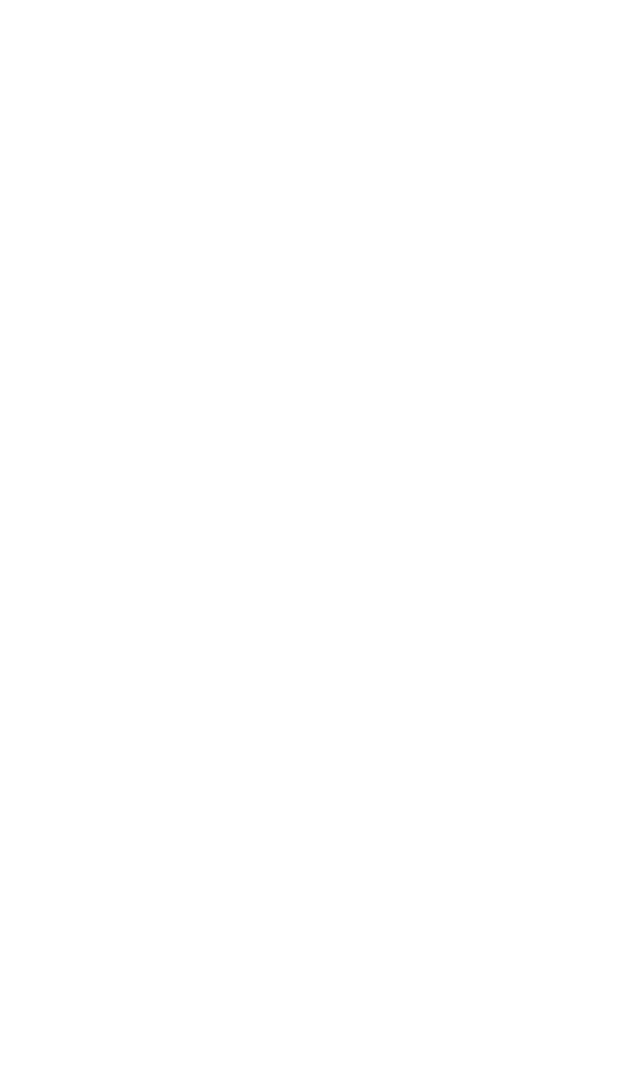
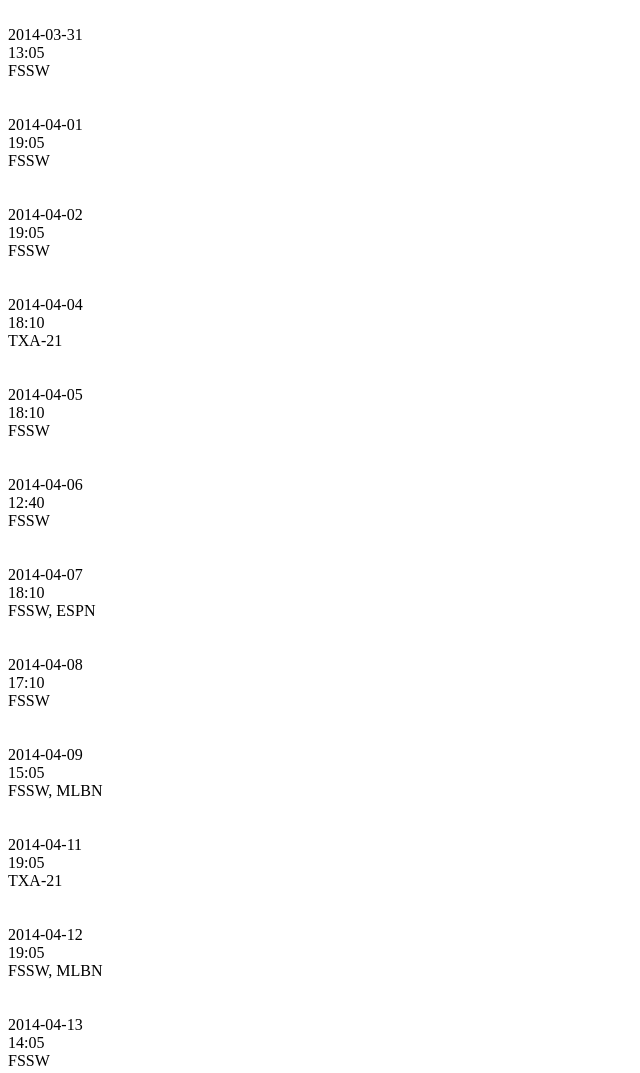
Before and after one commit to brentnycum/rangers-schedule, a plain HTML site: page index.html in a window 1280 px wide. Shown: the top 1073 px of the page, without its empty margins (0-640 px from the left). Before the commit the page ends 800 px from the top, so only its background shows below. Drawn offline with nearby package versions, Linux system fonts and the light colour scheme.

Commit message:
Template.

```diff
--- a/index.html
+++ b/index.html
@@ -9,7 +9,34 @@
 <body ng-controller="RangersScheduleCtrl">
 
 	<div ng-repeat="game in games">
-
+		<div ng-if="game.home">
+			<div class="away">
+				<img src="" alt="" class="{{game.Opponent}}" />
+			</div>
+			<div class="meta">
+				<div class="date">{{game.Date}}</div>
+				<div class="time">{{game.Time}}</div>
+				<div class="tv">{{game.TV}}</div>
+			</div>
+			<div class="home">
+				<img src="" alt="" class="TEX" />
+			</div>
+			<div class="clearfix"></div>
+		</div>
+		<div ng-if="!game.home">
+			<div class="away">
+				<img src="" alt="" class="TEX" />
+			</div>
+			<div class="meta">
+				<div class="date">{{game.Date}}</div>
+				<div class="time">{{game.Time}}</div>
+				<div class="tv">{{game.TV}}</div>
+			</div>
+			<div class="home">
+				<img src="" alt="" class="{{game.Opponent}}" />
+			</div>
+			<div class="clearfix"></div>
+		</div>
 	</div>
 
 </body>
```
